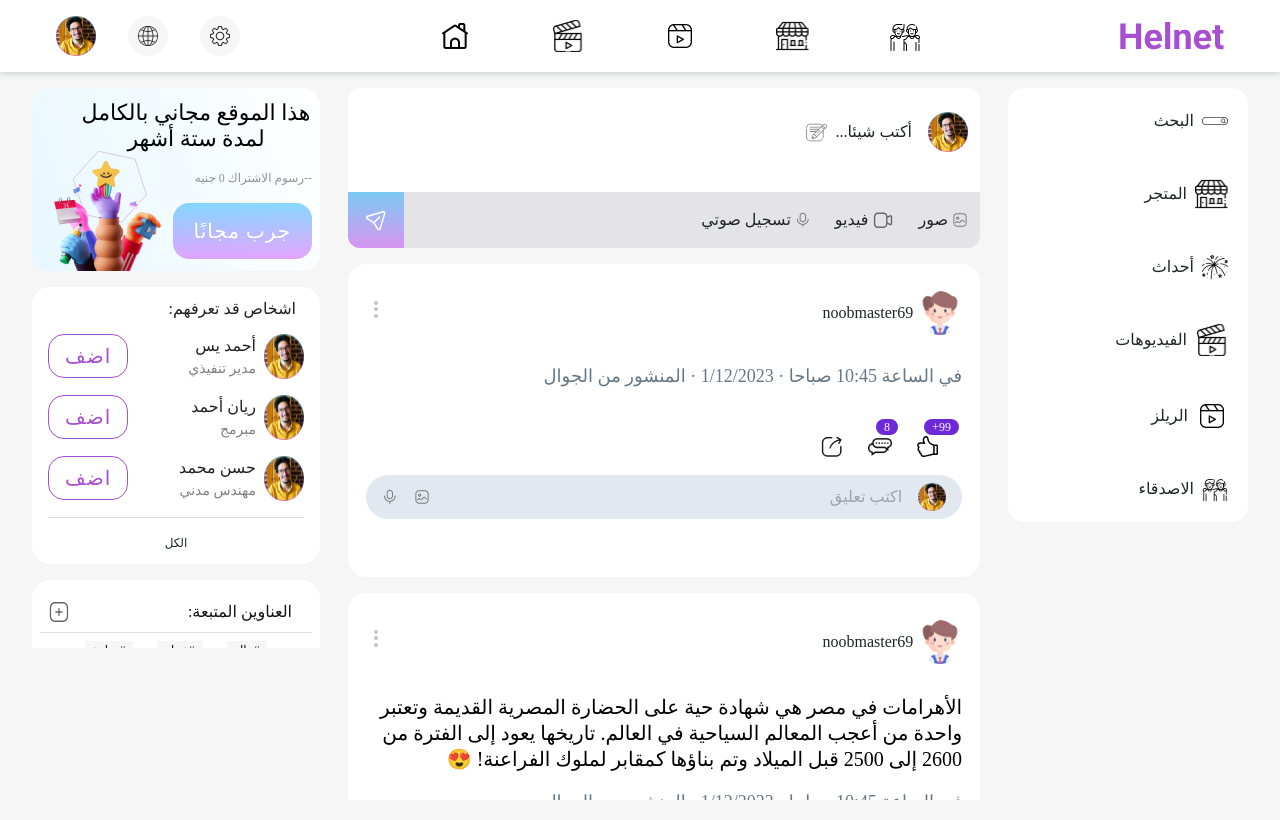
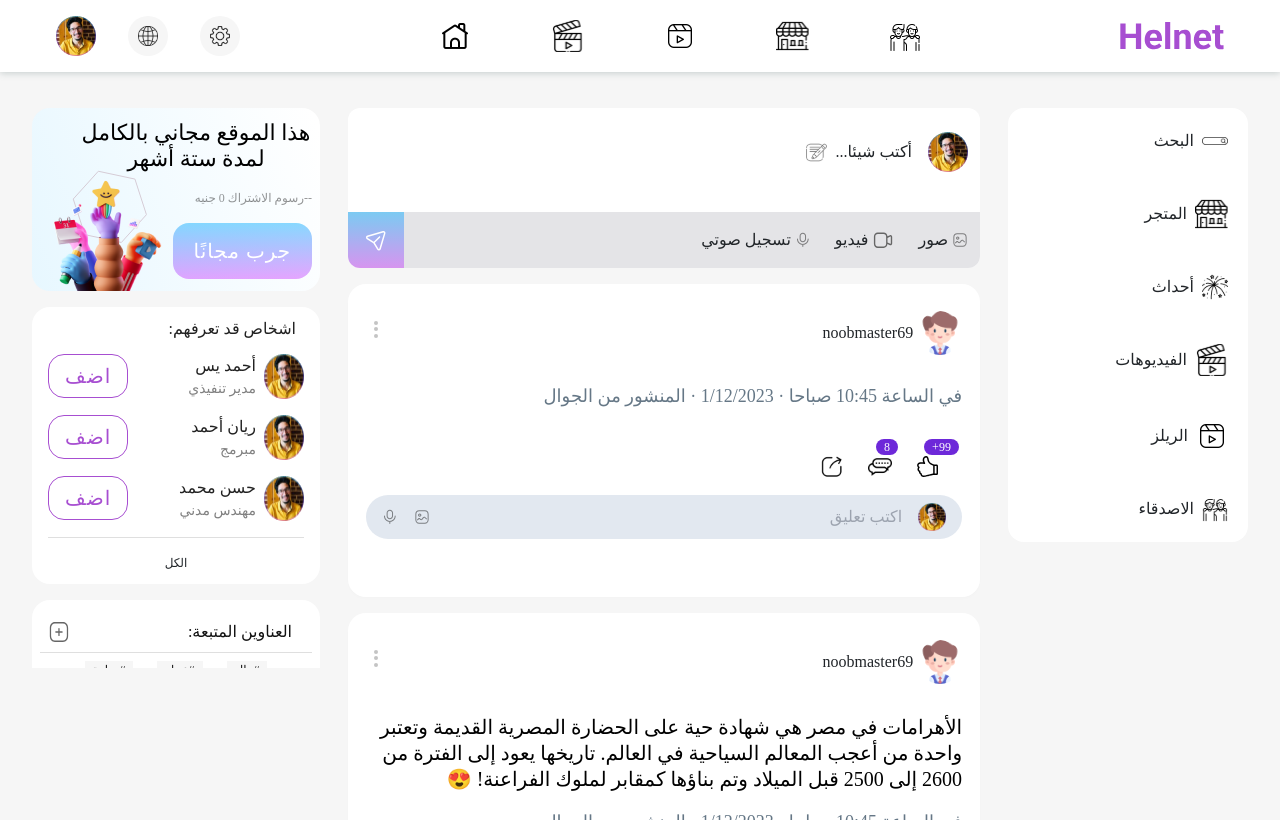
Before and after one commit to mohamedmansour0991/Helnet, a React (Vite) app: page / in a window 1280 px wide. Built offline with nearby package versions, Linux system fonts and the light colour scheme; a web font is replaced by a local one.

Commit message:
scroll update 2

```diff
--- a/src/pages/mainPage/MainPage.scss
+++ b/src/pages/mainPage/MainPage.scss
@@ -1,7 +1,7 @@
 .main {
   max-width: 2000px;
   margin-inline: auto;
-  margin-block-start: 5.5rem;
+  margin-block-start: 6.75rem;
   min-height: 100%;
   display: grid;
   justify-items: center;
@@ -10,13 +10,12 @@
   padding-inline: 2rem;
   // overflow-y: scroll;
 
-  max-height: calc(100vh - 5.5rem);
+  max-height: 89vh;
   overflow-y: scroll;
 
   @media screen and (max-width: 991px) {
     & {
       padding: 0px !important;
-      margin-block-start: 5.5rem;
     }
   }
 
```
